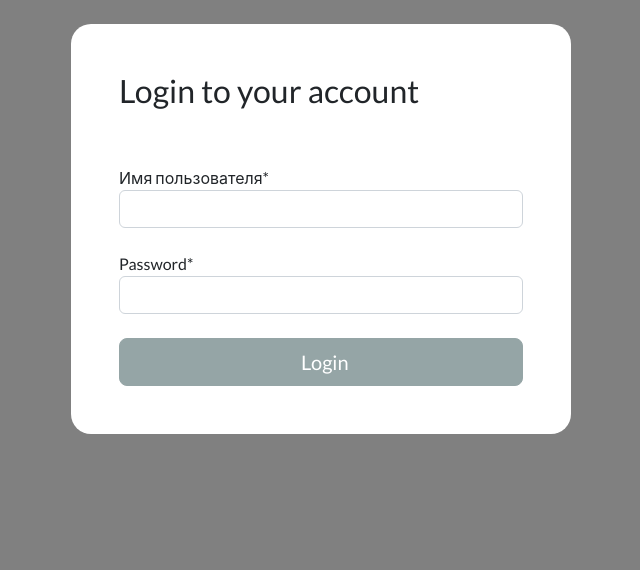
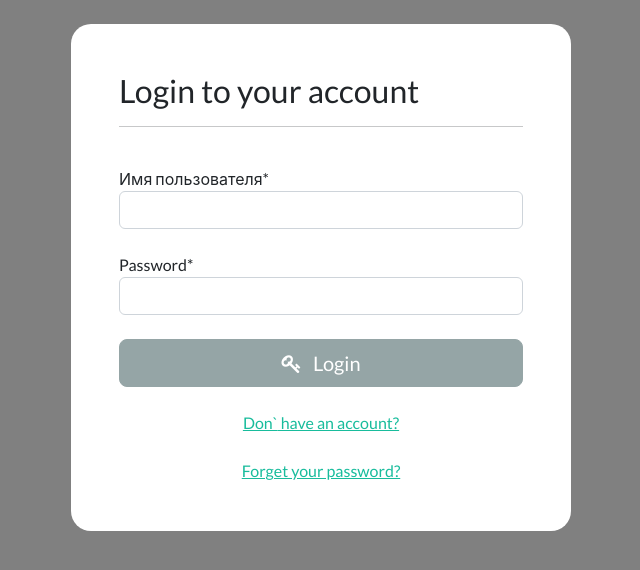
Before and after one commit to KexySerJ90/ecommerce, a Django app: page /account/my-login in a window 1280 px wide. Shown: the part 72-642 px from the top of the page, without its empty margins (319-959 px from the left). Run offline with Django 4.2, Linux system fonts and the light colour scheme; data comes from the database, SQL or seed files in the repository; both versions use the stored data as it was after the commit; some libraries are stand-ins or nearby versions.

Commit message:
password restore begin

```diff
--- a/ecommerce/account/forms.py
+++ b/ecommerce/account/forms.py
@@ -32,11 +32,20 @@ class UpdateUserForm(forms.ModelForm):
     password=None
 
 
+    class Meta:
+        model=User
+        fields=['username', 'email']
+        exclude=['password1', 'password2']
+
+
     def __init__(self, *args, **kwargs):
         super(UpdateUserForm, self).__init__(*args,**kwargs)
         self.fields['email'].required=True
 
-    class Meta:
-        model=User
-        fields=['username', 'email']
-        exclude=['password1', 'password2']
+
+    def clean_email(self):
+
+        email=self.cleaned_data.get('email')
+        if User.objects.filter(email=email).exclude(pk=self.instance.pk).exists():
+            raise forms.ValidationError('This email is invalid')
+        return email
--- a/ecommerce/account/templates/account/dashboard.html
+++ b/ecommerce/account/templates/account/dashboard.html
@@ -26,16 +26,14 @@
     <div class="container bg-white shadow-md p-5 form-layout">
         <h4>Track my orders</h4>
         <hr>
+        <p>Track all of your orders here... </p>
         <a class="btn btn-primary navbar-btn text-white" type="button"  href=""> My orders </a>
     </div>
     <br>
     <div class="container bg-white shadow-md p-5 form-layout">
         <h4>Manage your account</h4>
         <hr>
-        <div class="d-flex justify-content-between">
+        <p>Update or delete your account</p>
         <a class="btn btn-primary navbar-btn text-white" type="button"  href="{% url 'profile-management' %}"> Profile management </a>
-        <br><br>
-        <a class="btn btn-danger navbar-btn text-white" type="button"  href="{% url 'user-logout' %}"> Logout </a>
-        </div>
     </div>
 {% endblock %}
--- a/ecommerce/account/templates/account/my-login.html
+++ b/ecommerce/account/templates/account/my-login.html
@@ -16,7 +16,7 @@
     <div class="container bg-white shadow-md p-5 form-layout">
 
         <h3>Login to your account</h3>
-        <br>
+        <hr>
         <br>
         <form method="POST" autocomplete="off">
               {% csrf_token %}
@@ -25,7 +25,13 @@
               {{form.password|as_crispy_field}}
                  <br>
 
-              <button type="submit" class="btn btn-secondary btn-lg w-100 btn-block p-2">&nbsp; Login</button>
+            <button type="submit" class="btn btn-secondary btn-lg w-100 btn-block p-2"> <i class="fa fa-key" aria-hidden="true"></i>&nbsp;&nbsp; Login</button>
+            <br> <br>
+            <div class="text-center">
+                <a href="{% url 'register' %}">Don`<t></t> have an account? </a>
+                <br><br>
+                <a href="{% url 'my-login' %}">Forget your password? </a>
+            </div>
     </form>
     </div>
     </body>
--- a/ecommerce/account/urls.py
+++ b/ecommerce/account/urls.py
@@ -1,5 +1,6 @@
 from django.urls import path
 from . import views
+from django.contrib.auth import views as auth_views
 
 urlpatterns = [
     path('register', views.register, name='register'),
@@ -11,7 +12,12 @@ urlpatterns = [
     path('user-logout', views.user_logout, name='user-logout'),
     path('dashboard', views.dashboard, name='dashboard'),
     path('profile-management', views.profile_management, name='profile-management'),
-    path('delete-account', views.delete_account, name='delete-account' )
+    path('delete-account', views.delete_account, name='delete-account' ),
+
+    path('reset_password', auth_views.PasswordResetView.as_view(), name='reset_password'),
+    path('reset_password_sent', auth_views.PasswordResetDoneView.as_view(), name='reset_password_done'),
+    path('reset/<uidb64>/<token>/',auth_views.PasswordResetConfirmView.as_view(), name='reset_password_confirm'),
+    path('reset_password_comple', auth_views.PasswordResetCompleteView.as_view(), name='password_reset_complete')
 
 
 ]
--- a/ecommerce/account/views.py
+++ b/ecommerce/account/views.py
@@ -87,12 +87,13 @@ def dashboard(request):
 
 @login_required(login_url='my-login')
 def profile_management(request):
+    user_form = UpdateUserForm(instance=request.user)
     if request.method=='POST':
         user_form=UpdateUserForm(request.POST, instance=request.user)
         if user_form.is_valid():
             user_form.save()
             return redirect('dashboard')
-    user_form=UpdateUserForm(instance=request.user)
+
     context={'user_form':user_form}
 
     return render(request, 'account/profile-management.html', context=context)
```
Also changed, not shown: ecommerce/account/templates/account/delete-account.html (+7 -3 lines), ecommerce/account/templates/account/profile-management.html (+8 -3 lines), ecommerce/account/templates/account/registration/register.html (+6 -1 lines), ecommerce/store/templates/store/store.html (+6 -4 lines), ecommerce/db.sqlite3.
